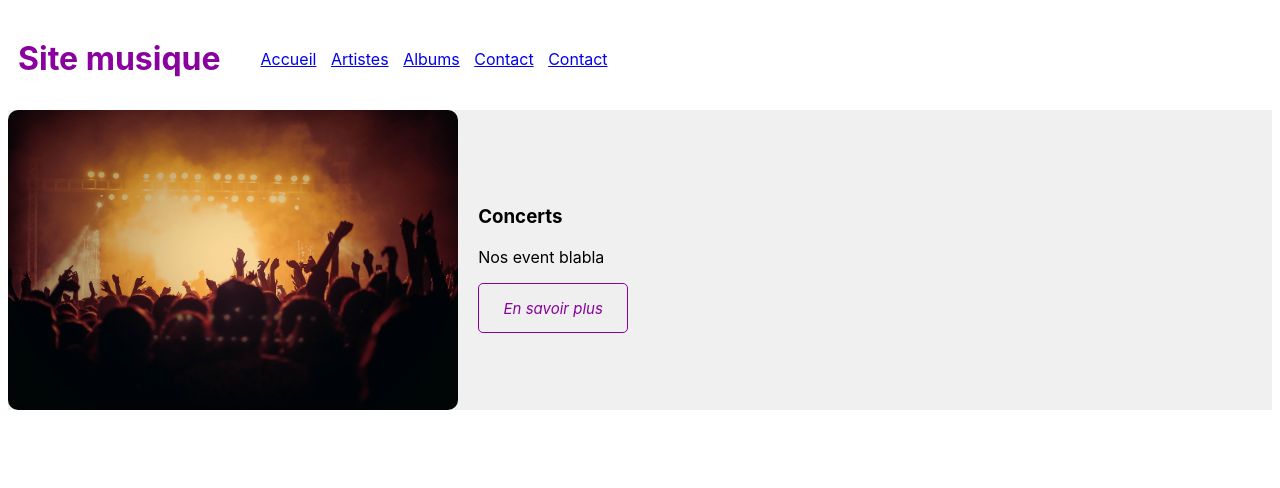
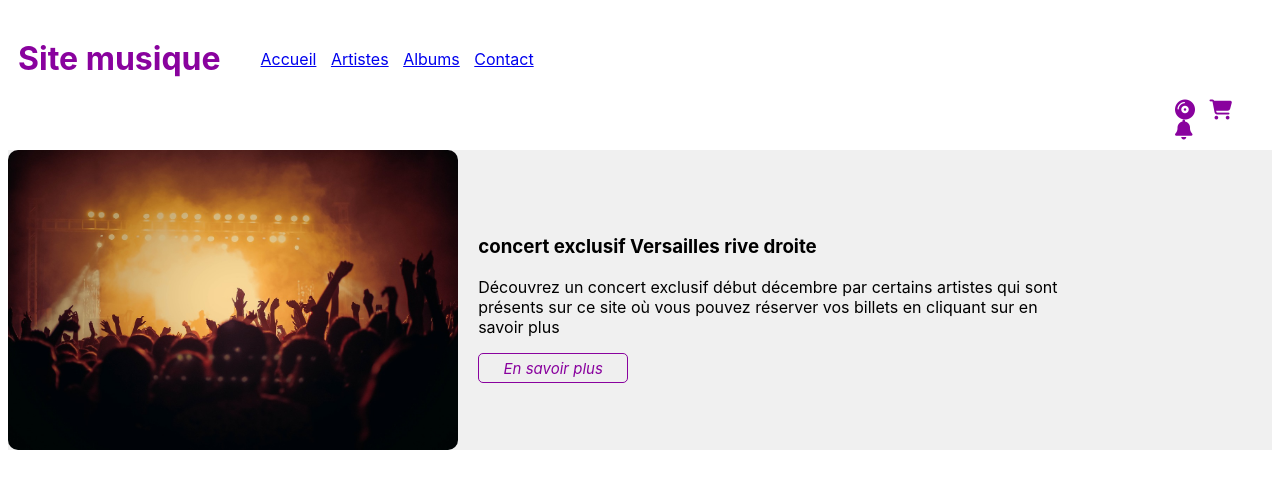
Before and after one commit to Nicolas-IIM/Introduction-html-css, a plain HTML site: page index.html in a window 1280 px wide. Drawn offline with Linux system fonts and the light colour scheme.

Commit message:
twerk the header + add ico + 3 div in header
Signed-off-by: Nicolas-frnc <174860069+Nicolas-frnc@users.noreply.github.com>

```diff
--- a/albums.html
+++ b/albums.html
@@ -4,11 +4,12 @@
     <meta charset="UTF-8">
     <title>Site V2 musique</title>
     <link href="css/style-albm.css" rel="stylesheet">
-
+    <script crossorigin="anonymous" src="https://kit.fontawesome.com/0568947a4f.js"></script>
 </head>
 <body>
 <div class="header">
     <header>
+        <div class="header-menu">
             <h1>Site musique</h1>
             <nav>
                 <ul>
@@ -18,12 +19,22 @@
                     <li><a href="index.html">Contact</a></li>
                 </ul>
             </nav>
+
+        </div>
+
+        <div class="header-icon">
+            <i class="fa-solid fa-compact-disc fa-lg"></i>
+            <i class="fa-solid fa-cart-shopping fa-lg"></i>
+            <i class="fa-solid fa-bell fa-lg"></i>
+
+
+        </div>
+
     </header>
 
 
 </div>
 <div class="banner-head">
-    <h1>Page de connexion</h1>
 
 
 </body>
--- a/css/style-albm.css
+++ b/css/style-albm.css
@@ -1,18 +1,28 @@
+/* debut du header*/
 li {
-    list-style-type: none;
-    display: inline;
+    display: inline-flex;
     margin-right: 10px;
 }
 
-header {
-    text-align: center;
+i {
+    margin-right: 10px;
+}
+
+.header-menu {
+    display: inline-flex;
+    align-items: center;
+}
+
+
+.header-icon {
+    margin-left: 93%;
+}
+
+.header {
+    max-width: 100%;
     padding: 10px;
+    color: #89029e;
     font-family: Inter, sans-serif;
 }
 
-h1 {
-
-    font-family: Inter, sans-serif;
-    color: #89029e;
-    text-align: center;
-}
+/* fin du header*/
--- a/css/style.css
+++ b/css/style.css
@@ -1,24 +1,31 @@
-
+/* debut du header*/
 li {
-    list-style-type: none;
     display: inline-flex;
     margin-right: 10px;
-    align-content: center;
 }
 
-header {
-    text-align: center;
+i {
+    margin-right: 10px;
+}
+
+.header-menu {
+    display: inline-flex;
+    align-items: center;
+}
+
+
+.header-icon {
+    margin-left: 93%;
+}
+
+.header {
+    max-width: 100%;
     padding: 10px;
     color: #89029e;
     font-family: Inter, sans-serif;
-    display: inline-flex;
-    align-items: center
 }
 
-.test {
-    align-content: end;
-}
-
+/* fin du header*/
 
 section {
     background-color: #f0f0f0;
@@ -44,7 +51,7 @@ section {
 
 .banner-head-btn {
     width: 150px;
-    height: 50px;
+    height: 30px;
     border: 1px solid;
     color: #89029e;
     border-radius: 5px;
--- a/index.html
+++ b/index.html
@@ -4,22 +4,30 @@
     <meta charset="UTF-8">
     <title>Site V2 musique</title>
     <link href="css/style.css" rel="stylesheet">
+    <script crossorigin="anonymous" src="https://kit.fontawesome.com/0568947a4f.js"></script>
 
 </head>
 <body>
 <div class="header">
     <header>
-            <h1 class="h1-titre">Site musique</h1>
+        <div class="header-menu">
+            <h1>Site musique</h1>
             <nav>
                 <ul>
                     <li><a href="index.html">Accueil</a></li>
                     <li><a href="index.html">Artistes</a></li>
                     <li><a href="albums.html">Albums</a></li>
                     <li><a href="index.html">Contact</a></li>
-                    <li class="test"><a href="index.html">Contact</a></li>
-
                 </ul>
             </nav>
+
+        </div>
+
+        <div class="header-icon">
+            <i class="fa-solid fa-compact-disc fa-lg"></i>
+            <i class="fa-solid fa-cart-shopping fa-lg"></i>
+            <i class="fa-solid fa-bell fa-lg"></i>
+        </div>
     </header>
 
 
@@ -29,12 +37,12 @@
     <section class="image-text-container">
         <img alt="Concert" class="img-banner" src="/image/concert-3387324_1280.jpg">
         <div class="text-content">
-                <h3 class="banner-head-title">Concerts</h3>
-                <p class="banner-head-txt">Nos event blabla</p>
+            <h3 class="banner-head-title">concert exclusif Versailles rive droite</h3>
+            <p class="banner-head-txt">Découvrez un concert exclusif début décembre par certains artistes qui sont
+                présents sur ce site où vous pouvez réserver vos billets en cliquant sur en savoir plus</p>
             <button class="banner-head-btn">En savoir plus</button>
         </div>
     </section>
+</body>
 
-
-</body>
 </html>
```
Also changed, not shown: 1 other file. Lines whose indentation alone changed are shown as unchanged.
